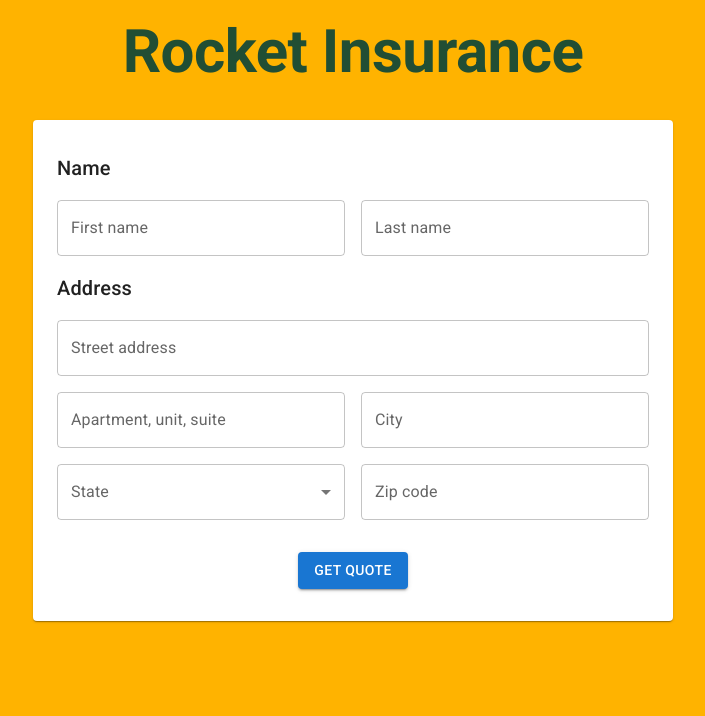
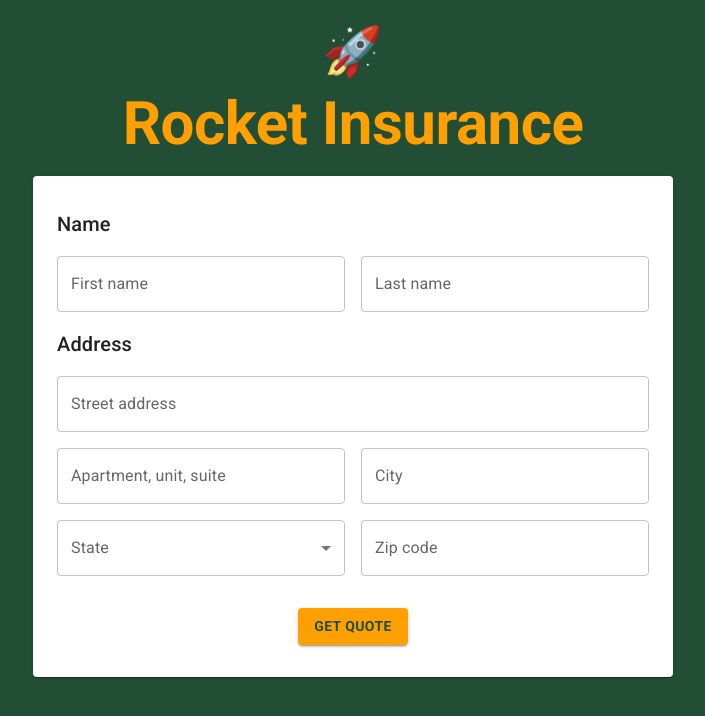
Before and after one commit to stevenroper/rocket-insurance, a React (Create React App) app: page /#/rating-information in a window 1280 px wide. Shown: the top 716 px of the page, without its empty margins (287-992 px from the left). Built offline with nearby package versions, Linux system fonts and the light colour scheme.

Commit message:
Adds MUI Theme to drive colors in the app
- Sets fixed height for state dropdown
- Removes reference to favicon.ico in manijest.json

```diff
--- a/src/App.tsx
+++ b/src/App.tsx
@@ -1,7 +1,7 @@
 import { Switch, Route, Redirect } from 'react-router-dom';
 import Box from '@mui/material/Box';
-import { amber } from '@mui/material/colors';
 import Typography from '@mui/material/Typography';
+import { useTheme } from '@mui/material/styles';
 
 import * as paths from 'constants/paths';
 
@@ -9,6 +9,7 @@ import QuoteOverview from 'pages/QuoteOverview';
 import RatingInformation from 'pages/RatingInformation';
 
 function App() {
+  const theme = useTheme();
   return (
     <Box
       minHeight="calc(100vh - 2rem)"
@@ -17,15 +18,16 @@ function App() {
       alignItems="center"
       padding="1rem"
       sx={{
-        backgroundColor: amber[600],
+        backgroundColor: theme.palette.primary.main,
       }}
     >
+      <Typography fontSize="3rem">🚀</Typography>
       <Typography
         component="h1"
         variant="h2"
         fontWeight="700"
-        marginBottom="2rem"
-        color="#214e34"
+        marginBottom="1rem"
+        color={theme.palette.secondary.main}
         textAlign="center"
       >
         Rocket Insurance
--- a/src/index.tsx
+++ b/src/index.tsx
@@ -3,6 +3,10 @@ import ReactDOM from 'react-dom';
 import { HashRouter } from 'react-router-dom';
 import { QueryClient, QueryClientProvider } from 'react-query';
 import { ReactQueryDevtools } from 'react-query/devtools';
+import ThemeProvider from '@mui/material/styles/ThemeProvider';
+import { createTheme } from '@mui/material/styles';
+
+import muiTheme from './muiTheme';
 
 import App from './App';
 import 'index.css';
@@ -13,7 +17,9 @@ ReactDOM.render(
   <React.StrictMode>
     <HashRouter>
       <QueryClientProvider client={queryClient}>
-        <App />
+        <ThemeProvider theme={createTheme(muiTheme)}>
+          <App />
+        </ThemeProvider>
         <ReactQueryDevtools />
       </QueryClientProvider>
     </HashRouter>
--- /dev/null
+++ b/src/muiTheme.ts
@@ -0,0 +1,26 @@
+import { ThemeOptions } from '@mui/material/styles';
+
+const DARK_GREEN = '#214e34';
+const ORANGE = '#ffa000';
+
+const theme: ThemeOptions = {
+  palette: {
+    primary: { main: DARK_GREEN },
+    secondary: { main: ORANGE },
+  },
+  components: {
+    MuiButton: {
+      styleOverrides: {
+        containedSecondary: {
+          color: DARK_GREEN,
+          fontWeight: 700,
+        },
+      },
+      defaultProps: {
+        color: 'secondary',
+      },
+    },
+  },
+};
+
+export default theme;
--- a/src/pages/QuoteOverview/QuoteOverview.tsx
+++ b/src/pages/QuoteOverview/QuoteOverview.tsx
@@ -15,6 +15,7 @@ import MenuItem from '@mui/material/MenuItem';
 import FormControl from '@mui/material/FormControl';
 import InputLabel from '@mui/material/InputLabel';
 import Button from '@mui/material/Button';
+import { useTheme } from '@mui/material/styles';
 
 import FormCard from 'components/FormCard';
 
@@ -45,6 +46,7 @@ const QuotingOverview = () => {
       asteroid_collision: state?.quote?.variable_selections?.asteroid_collision,
     },
   });
+  const theme = useTheme();
 
   if (!state?.quote) return <Redirect to={RATING_INFORMATION} />;
 
@@ -75,7 +77,7 @@ const QuotingOverview = () => {
               variant="h3"
               component="p"
               fontWeight="500"
-              color="#214e34"
+              color={theme.palette.primary.main}
             >
               {formatCurrency(state?.quote?.premium)}
             </Typography>
@@ -102,6 +104,7 @@ const QuotingOverview = () => {
           </FormProvider>
           <Box display="flex" justifyContent="center">
             <Button
+              color="primary"
               onClick={() => {
                 push(RATING_INFORMATION);
                 clearState();
--- a/src/pages/RatingInformation/RatingInformation.tsx
+++ b/src/pages/RatingInformation/RatingInformation.tsx
@@ -158,6 +158,7 @@ const RatingInformation = () => {
                       labelId="state-dropdown"
                       label="State"
                       error={Boolean(stateSelectError)}
+                      MenuProps={{ PaperProps: { sx: { maxHeight: '20rem' } } }}
                       {...field}
                     >
                       {US_STATES.map((state) => (
```
Also changed, not shown: public/manifest.json.
